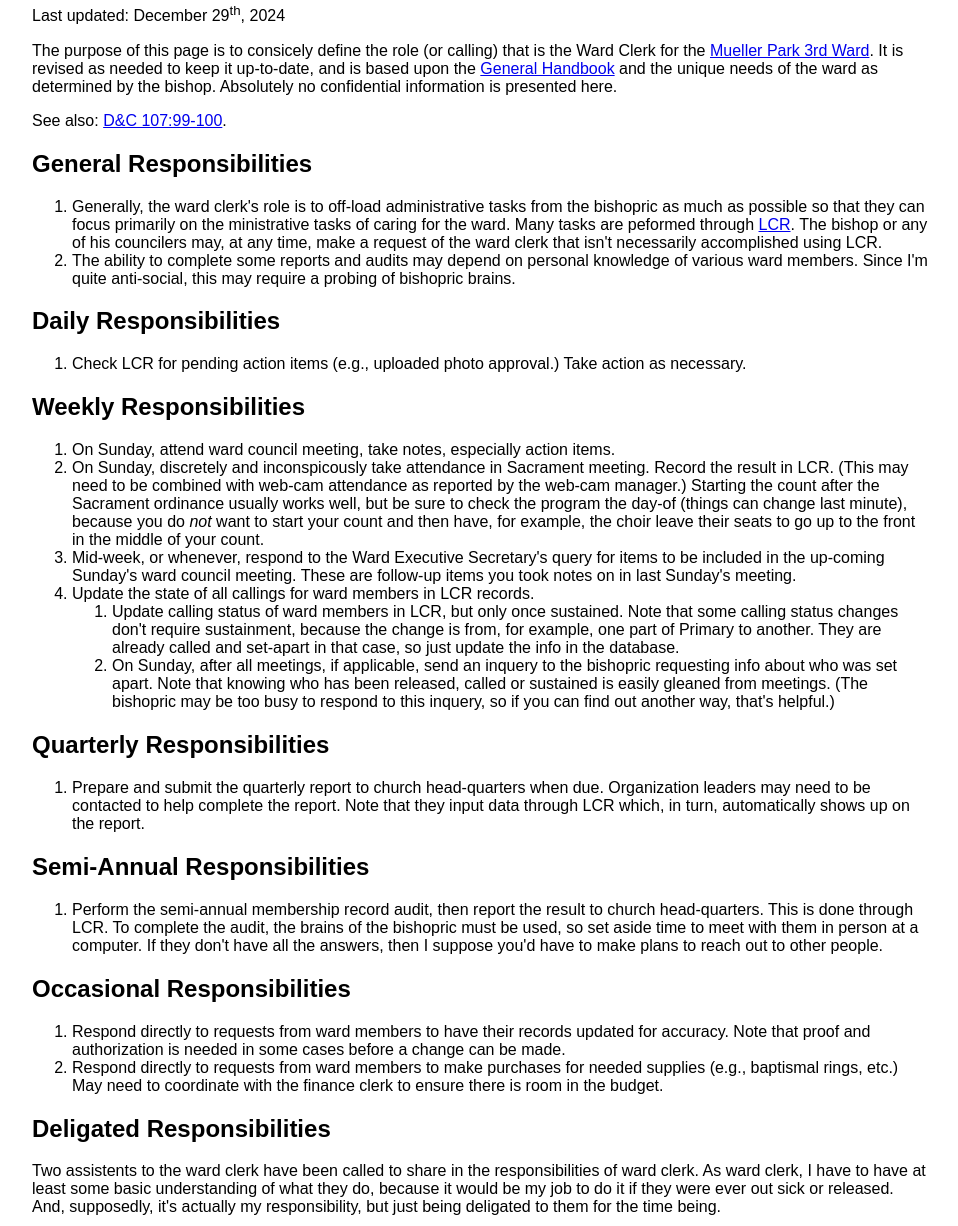
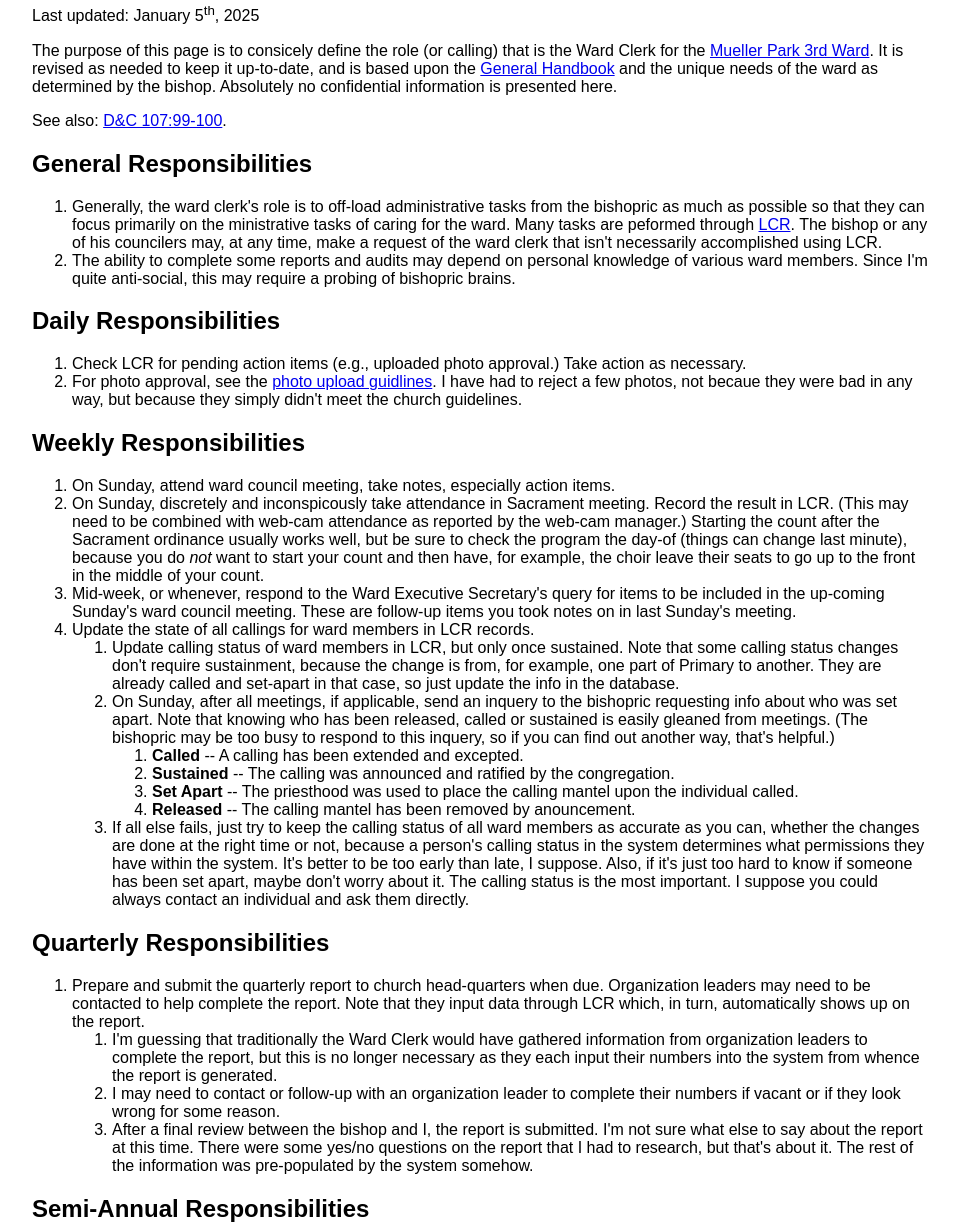
Before and after one commit to spencerparkin/mp3w-clerk-role, a plain HTML site: page index.html in a window 1280 px wide. Shown: the part 63-1289 px from the top of the page, without its empty margins (160-1118 px from the left). Drawn offline with Linux system fonts and the light colour scheme.

Commit message:
Updates.

```diff
--- a/index.html
+++ b/index.html
@@ -15,7 +15,7 @@ p, h1, h2, h3, h4, li {
 	<body>
 		<h1>Mueller Park 3rd Ward Clerk</h1>
 		<p>
-		Last updated: December 29<sup>th</sup>, 2024
+		Last updated: January 5<sup>th</sup>, 2025
 		</p>
 		<p>
 		The purpose of this page is to consicely define
@@ -44,6 +44,7 @@ p, h1, h2, h3, h4, li {
 		<h2>Daily Responsibilities</h2>
 		<ol>
 			<li>Check LCR for pending action items (e.g., uploaded photo approval.)  Take action as necessary.</li>
+			<li>For photo approval, see the <a href="https://www.churchofjesuschrist.org/tools/help/photo-upload-guidelines?lang=eng">photo upload guidlines</a>.  I have had to reject a few photos, not becaue they were bad in any way, but because they simply didn't meet the church guidelines.</li>
 		</ol>
 		<h2>Weekly Responsibilities</h2>
 		<ol>
@@ -66,6 +67,15 @@ p, h1, h2, h3, h4, li {
 					</li>
 					<li>
 					On Sunday, after all meetings, if applicable, send an inquery to the bishopric requesting info about who was set apart.  Note that knowing who has been released, called or sustained is easily gleaned from meetings.  (The bishopric may be too busy to respond to this inquery, so if you can find out another way, that's helpful.)
+						<ol>
+							<li><b>Called</b> -- A calling has been extended and excepted.</li>
+							<li><b>Sustained</b> -- The calling was announced and ratified by the congregation.</li>
+							<li><b>Set Apart</b> -- The priesthood was used to place the calling mantel upon the individual called.</li>
+							<li><b>Released</b> -- The calling mantel has been removed by anouncement.</li>
+						</ol>
+					</li>
+					<li>
+					If all else fails, just try to keep the calling status of all ward members as accurate as you can, whether the changes are done at the right time or not, because a person's calling status in the system determines what permissions they have within the system.  It's better to be too early than late, I suppose.  Also, if it's just too hard to know if someone has been set apart, maybe don't worry about it.  The calling status is the most important.  I suppose you could always contact an individual and ask them directly.
 					</li>
 				</ol>
 			</li>
@@ -74,6 +84,17 @@ p, h1, h2, h3, h4, li {
 		<ol>
 			<li>
 			Prepare and submit the quarterly report to church head-quarters when due.  Organization leaders may need to be contacted to help complete the report.  Note that they input data through LCR which, in turn, automatically shows up on the report.
+				<ol>
+					<li>
+					I'm guessing that traditionally the Ward Clerk would have gathered information from organization leaders to complete the report, but this is no longer necessary as they each input their numbers into the system from whence the report is generated.
+					</li>
+					<li>
+					I may need to contact or follow-up with an organization leader to complete their numbers if vacant or if they look wrong for some reason.
+					</li>
+					<li>
+					After a final review between the bishop and I, the report is submitted.  I'm not sure what else to say about the report at this time.  There were some yes/no questions on the report that I had to research, but that's about it.  The rest of the information was pre-populated by the system somehow.
+					</li>
+				</ol>
 			</li>
 		</ol>
 		<h2>Semi-Annual Responsibilities</h2>
```
